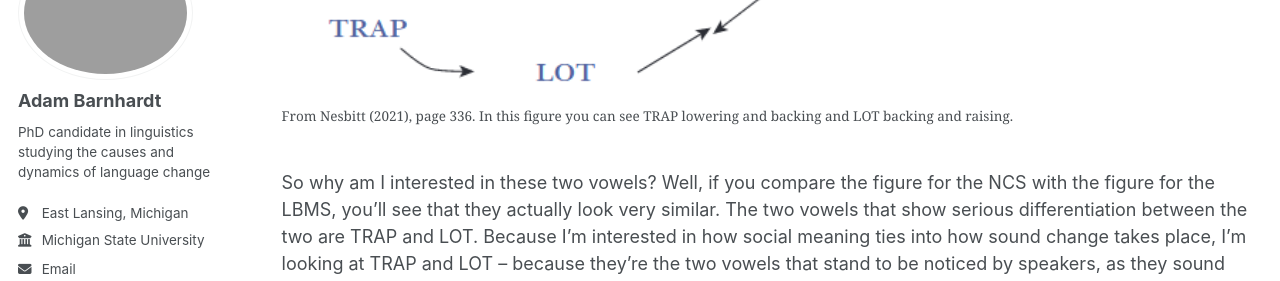
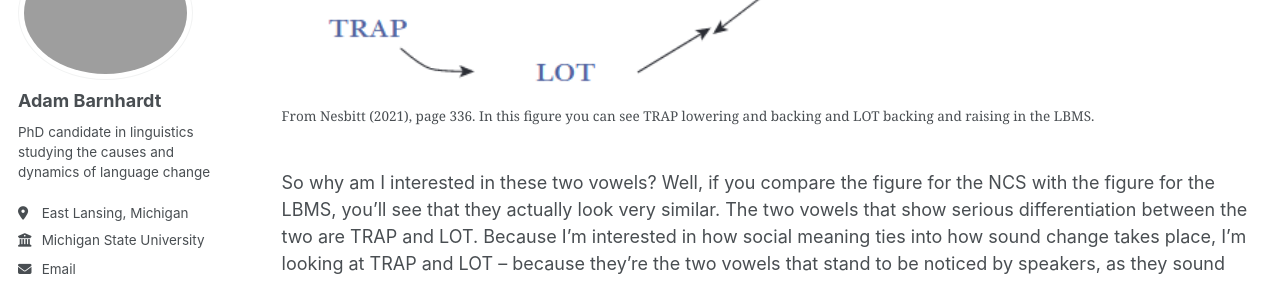
Before and after one commit to adambarnhardt/adambarnhardt.github.io, a Jekyll site: the page built from _pages/dissertation.md, in a window 1280 px wide and 900 px high, scrolled down 2879 px. Shown: the part 153-434 px from the top of the window. Built offline with Jekyll 4.4.1, drawn with Linux system fonts in a browser that asks for light colours; some web fonts are replaced; a script that is not in the unit is left out.

Commit message:
Clarify figure caption for LBMS representation
Updated figure caption to clarify the representation of TRAP and LOT in the LBMS.

```diff
--- a/_pages/dissertation.md
+++ b/_pages/dissertation.md
@@ -36,8 +36,8 @@ That figure shows the position of the tongue when the vowel /i/ (the vowel in "h
 The NCS is currently on the decline in Michigan -- and in many other areas of the Inland North (Acton et al., 2021; Nesbitt, 2018, 2019, 2021, 2023; Sneller & Greeson, 2025; Wagner, Mason, Nesbitt, Pevan, & Savage, 2016). And it's being replaced by what linguists call the "Low-Back-Merger-Shift." Crucially, this new pattern is primarily defined by movement in the two aforementioned vowels, TRAP and LOT. TRAP is splitting -- the vowel is pronounced lower and backer in the mouth when it's before a consonant like /p/ or /t/, and it's still pronounced high and front when it's before a nasal consonant like /m/ or /n/. In this dissertation I deal primarily with the first kind of TRAP, the one that's lowering and backing in the LBMS. And LOT in the LBMS is being pronounced more toward the back of the mouth, and also in a raised position, so that it's merging with the pronunciation of THOUGHT (Nesbitt, 2021). This is how linguists visualize the LBMS:
 
 <figure>
-  <img src="/images/lbms.png" alt="From Nesbitt (2021), page 336. In this figure you can see TRAP lowering and backing and LOT backing and raising." style="width: 60%;">
-  <figcaption>From Nesbitt (2021), page 336. In this figure you can see TRAP lowering and backing and LOT backing and raising.</figcaption>
+  <img src="/images/lbms.png" alt="From Nesbitt (2021), page 336. In this figure you can see TRAP lowering and backing and LOT backing and raising in the LBMS." style="width: 60%;">
+  <figcaption>From Nesbitt (2021), page 336. In this figure you can see TRAP lowering and backing and LOT backing and raising in the LBMS.</figcaption>
 </figure>
 
 So why am I interested in these two vowels? Well, if you compare the figure for the NCS with the figure for the LBMS, you'll see that they actually look very similar. The two vowels that show serious differentiation between the two are TRAP and LOT. Because I'm interested in how social meaning ties into how sound change takes place, I'm looking at TRAP and LOT -- because they're the two vowels that stand to be noticed by speakers, as they sound different depending on if they're pronounced in the NCS way or the LBMS way. And because they stand to be noticed, they also stand to have social meaning attributed to them. In fact, Michiganders were adamant for a very long time that they didn't have any accent at all (Preston, 1996). What they meant by this was that they thought they spoke "Standard American English." This was in large part due to the fact that most people in Michigan mainly interacted with other Michiganders that sounded the same as they did. But this perception has started to change, along with the sound change itself. Because the way that TRAP and LOT is being pronounced is changing generationally (younger people sound different than older people), Michiganders are able to hear that they do, in fact, have an accent. And I'm interested in this process -- what other kinds of social meaning are Michiganders attributing to this vowel variation?
```
